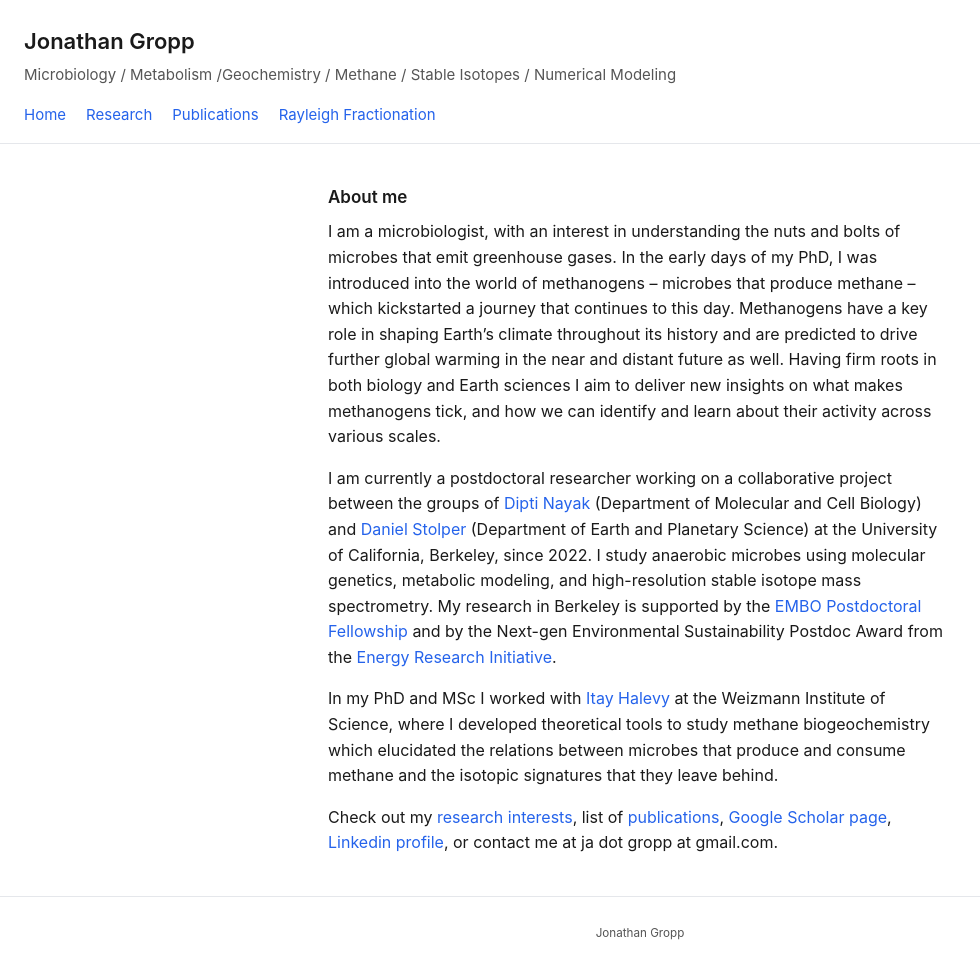
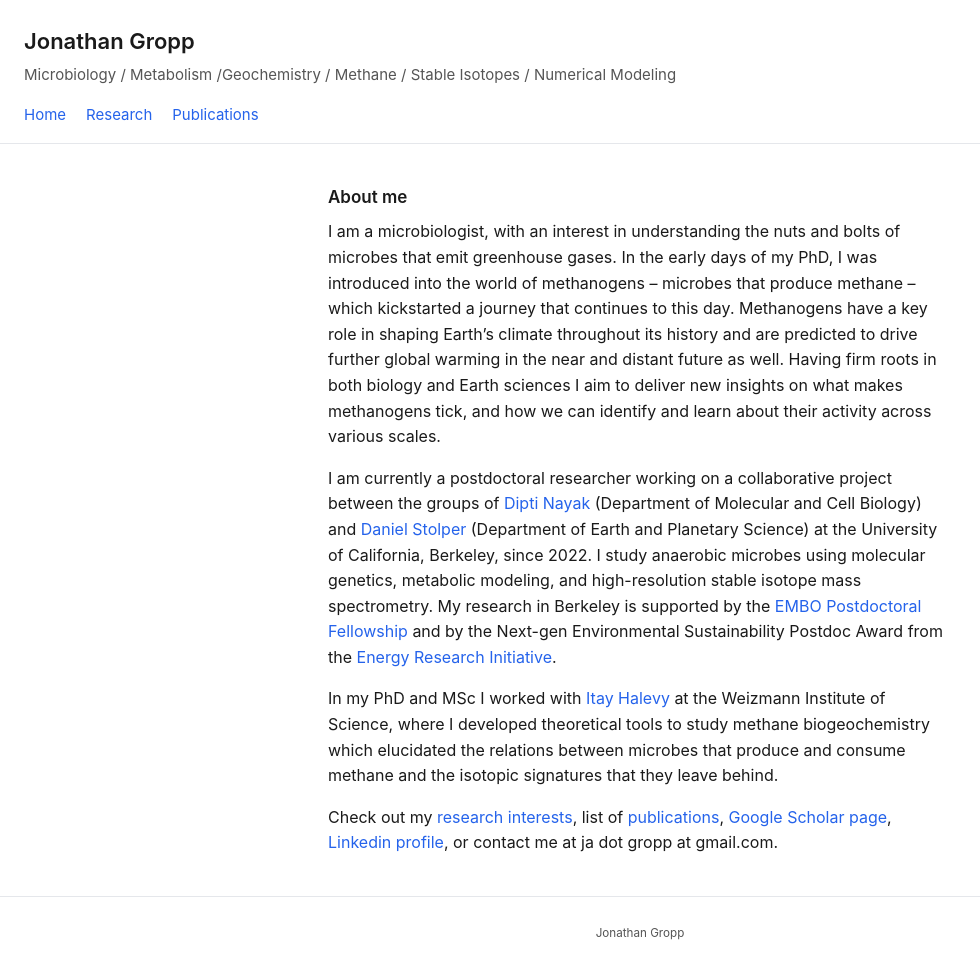
Before and after one commit to jagropp/jagropp.github.io, a Jekyll site: the page built from index.md, in a window 1280 px wide. Shown: the whole page, without its empty margins (0-980 px from the left). Built offline with Jekyll 4.4.1, drawn with Linux system fonts in a browser that asks for light colours; our own code applies the rules of GitHub Pages for plain Markdown files.

Commit message:
Remove Rayleigh link from navigation

```diff
--- a/_layouts/default.html
+++ b/_layouts/default.html
@@ -22,7 +22,6 @@
           <a href="{{ '/' | relative_url }}">Home</a>
           <a href="{{ '/research' | relative_url }}">{{ site.link_research }}</a>
           <a href="{{ '/publications' | relative_url }}">{{ site.link_publications }}</a>
-          <a href="/rayleigh_interactive">{{ site.link_rayleigh }}</a>
         </nav>
       </header>
 
```
